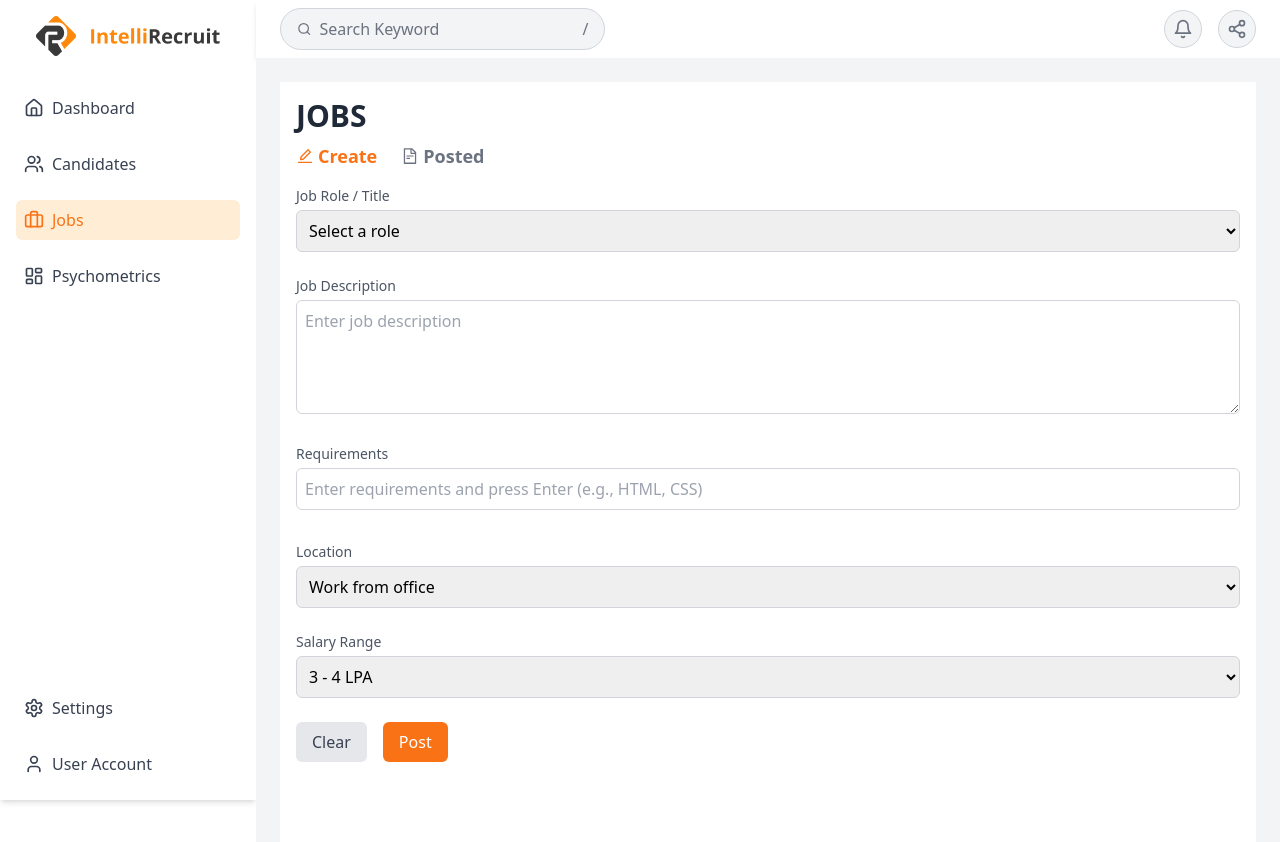
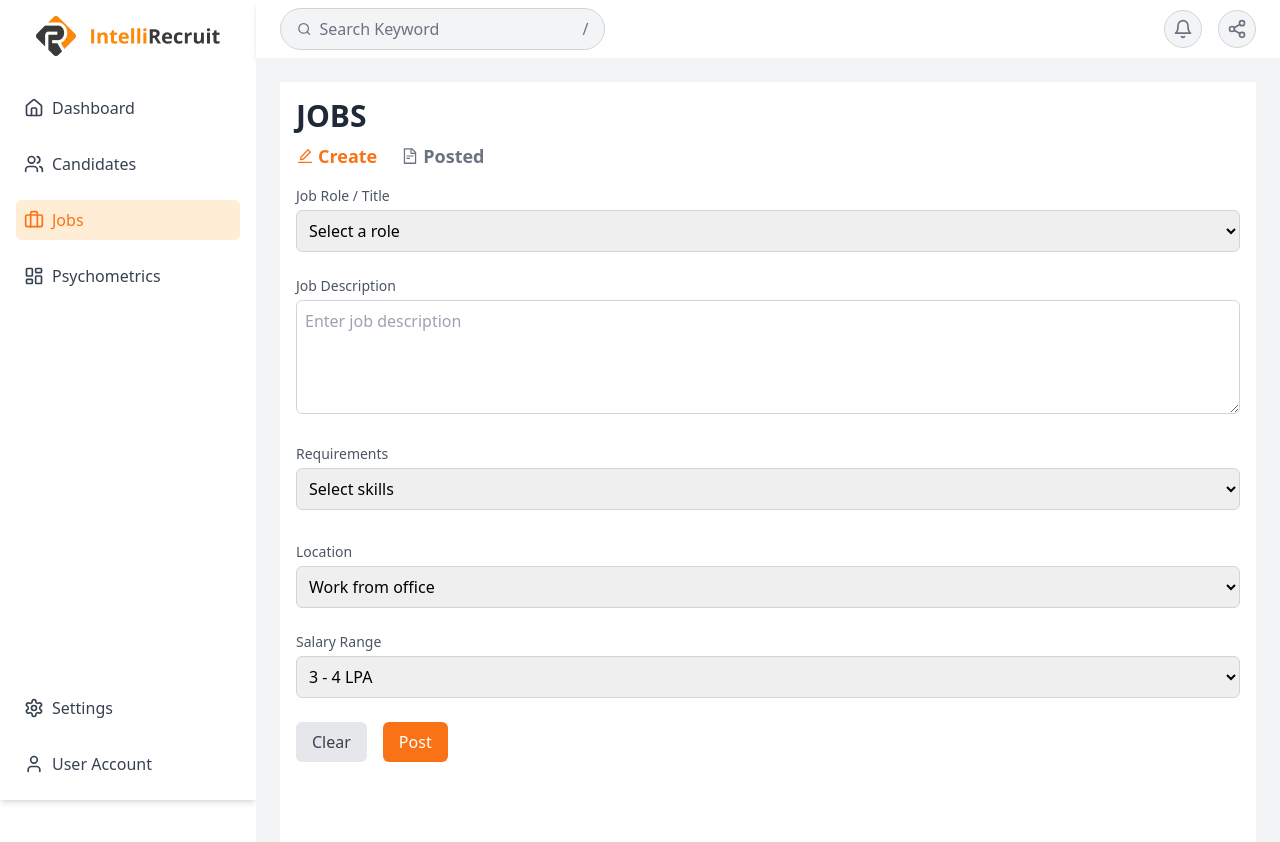
Before and after one commit to roxzdurai/Intel2, a React (Vite) app: page /jobs in a window 1280 px wide. Shown: the top 842 px of the page. Built offline with nearby package versions, Linux system fonts and the light colour scheme.

Commit message:
Update JobPosting.tsx

```diff
--- a/src/components/JobPosting.tsx
+++ b/src/components/JobPosting.tsx
@@ -15,30 +15,46 @@ const JobPosting: React.FC = () => {
   const [activeTab, setActiveTab] = useState<'create' | 'posted'>('create');
   const [jobTitle, setJobTitle] = useState('');
   const [jobDescription, setJobDescription] = useState('');
-  const [skillInput, setSkillInput] = useState('');
   const [skills, setSkills] = useState<string[]>([]);
   const [location, setLocation] = useState('Work from office');
   const [salaryRange, setSalaryRange] = useState('3 - 4 LPA');
   const [postedJobs, setPostedJobs] = useState<Job[]>([]);
 
-  // Handle enter key press for adding skills
-  const handleKeyDown = (e: React.KeyboardEvent<HTMLInputElement>) => {
-    if (e.key === 'Enter' && skillInput.trim() !== '') {
-      e.preventDefault(); // Prevent form submission on Enter key
-      if (!skills.includes(skillInput.trim())) {
-        setSkills([...skills, skillInput.trim()]); // Add skill to the list
-      }
-      setSkillInput(''); // Clear the input after adding the skill
+  // Predefined skills list for the dropdown
+  const predefinedSkills = [
+    'HTML',
+    'CSS',
+    'JavaScript',
+    'React',
+    'Node.js',
+    'Python',
+    'Java',
+    'C++',
+    'SQL',
+    'AWS',
+    'Docker',
+    'Kubernetes',
+    'DevOps',
+    'Git',
+    'TypeScript',
+
+  ];
+
+  // Handle skill selection from dropdown
+  const handleSkillSelect = (e: React.ChangeEvent<HTMLSelectElement>) => {
+    const selectedSkill = e.target.value;
+    if (selectedSkill && !skills.includes(selectedSkill)) {
+      setSkills([...skills, selectedSkill]); // Add the skill to the list
     }
   };
 
-  // Remove a skill
+  // Remove a skill from the list
   const removeSkill = (index: number) => {
     const updatedSkills = skills.filter((_, i) => i !== index);
     setSkills(updatedSkills);
   };
 
-  // Handle form submission and add new job to postedJobs array
+  // Handle form submission to add a new job
   const handlePostJob = () => {
     if (jobTitle && jobDescription) {
       const newJob: Job = {
@@ -47,19 +63,19 @@ const JobPosting: React.FC = () => {
         skills,
         location,
         salaryRange,
-        datePosted: new Date().toLocaleDateString(), // Use current date for the job post
+        datePosted: new Date().toLocaleDateString(),
         applicants: Math.floor(Math.random() * 100) + 1, // Random applicants for demo purposes
       };
-      setPostedJobs([...postedJobs, newJob]); // Add the new job to the list of posted jobs
-      setActiveTab('posted'); // Switch to Posted tab
-      resetForm(); // Clear form inputs
+      setPostedJobs([...postedJobs, newJob]);
+      setActiveTab('posted');
+      resetForm(); // Clear the form after posting
     }
   };
 
+  // Reset form fields
   const resetForm = () => {
     setJobTitle('');
     setJobDescription('');
-    setSkillInput('');
     setSkills([]);
     setLocation('Work from office');
     setSalaryRange('3 - 4 LPA');
@@ -67,10 +83,8 @@ const JobPosting: React.FC = () => {
 
   return (
     <div className="min-h-screen bg-white p-4">
-      {/* Header with JOBS title */}
       <div className="mb-4">
         <h1 className="text-3xl font-bold text-gray-800">JOBS</h1>
-        {/* Create and Posted buttons under the title */}
         <div className="flex items-center mt-2">
           <button
             onClick={() => setActiveTab('create')}
@@ -91,12 +105,9 @@ const JobPosting: React.FC = () => {
         </div>
       </div>
 
-      {/* Conditional rendering based on the selected tab */}
       {activeTab === 'create' ? (
         <div className="max-w-full" style={{ textAlign: 'left' }}>
-          {/* Form aligned to the left */}
           <form className="space-y-6" onSubmit={(e) => e.preventDefault()}>
-            {/* Job Role / Title */}
             <div className="text-left">
               <label htmlFor="jobTitle" className="block text-sm font-medium text-gray-600">
                 Job Role / Title
@@ -113,7 +124,6 @@ const JobPosting: React.FC = () => {
               </select>
             </div>
 
-            {/* Job Description */}
             <div className="text-left">
               <label htmlFor="jobDescription" className="block text-sm font-medium text-gray-600">
                 Job Description
@@ -128,20 +138,28 @@ const JobPosting: React.FC = () => {
               />
             </div>
 
-            {/* Requirements / Skills */}
+            {/* Skills Dropdown */}
             <div className="text-left">
               <label htmlFor="requirements" className="block text-sm font-medium text-gray-600">
                 Requirements
               </label>
-              <input
+              <select
                 id="requirements"
-                type="text"
-                value={skillInput}
-                onChange={(e) => setSkillInput(e.target.value)}
-                onKeyDown={handleKeyDown}
+                value=""
+                onChange={handleSkillSelect}
                 className="w-full mt-1 p-2 border border-gray-300 rounded-md focus:ring focus:ring-orange-500 focus:border-orange-500"
-                placeholder="Enter requirements and press Enter (e.g., HTML, CSS)"
-              />
+              >
+                <option value="" disabled>
+                  Select skills
+                </option>
+                {predefinedSkills.map((skill, index) => (
+                  <option key={index} value={skill}>
+                    {skill}
+                  </option>
+                ))}
+              </select>
+
+              {/* Render selected skills */}
               <div className="flex gap-2 mt-2 flex-wrap">
                 {skills.map((skill, index) => (
                   <span
@@ -161,7 +179,6 @@ const JobPosting: React.FC = () => {
               </div>
             </div>
 
-            {/* Location */}
             <div className="text-left">
               <label htmlFor="location" className="block text-sm font-medium text-gray-600">
                 Location
@@ -177,7 +194,6 @@ const JobPosting: React.FC = () => {
               </select>
             </div>
 
-            {/* Salary Range */}
             <div className="text-left">
               <label htmlFor="salaryRange" className="block text-sm font-medium text-gray-600">
                 Salary Range
@@ -190,10 +206,10 @@ const JobPosting: React.FC = () => {
               >
                 <option value="3 - 4 LPA">3 - 4 LPA</option>
                 <option value="4 - 5 LPA">4 - 5 LPA</option>
+                <option value="More than 5 LPA"> More than 5 LPA</option>
               </select>
             </div>
 
-            {/* Buttons */}
             <div className="flex gap-4 mt-6">
               <button
                 type="button"
@@ -217,23 +233,21 @@ const JobPosting: React.FC = () => {
           <div className="grid grid-cols-1 md:grid-cols-2 lg:grid-cols-3 gap-6">
             {postedJobs.map((job, index) => (
               <div key={index} className="border border-gray-300 p-4 rounded-md shadow-md">
-                <h3 className="text-xl font-semibold text-gray-800">{job.jobTitle}</h3>
-                <p className="text-sm text-gray-600 mt-1">{job.datePosted}</p>
-                <p className="text-gray-700 mt-2">{job.jobDescription}</p>
-                <div className="mt-4">
-                  <h4 className="text-sm font-medium text-gray-600">Requirements</h4>
-                  <ul className="list-disc list-inside mt-1">
-                    {job.skills.map((skill, i) => (
-                      <li key={i} className="text-gray-700 text-sm">
-                        {skill}
-                      </li>
-                    ))}
-                  </ul>
+                <h3 className="text-xl font-semibold text-gray-800 mb-2">{job.jobTitle}</h3>
+                <p className="text-gray-600 mb-2">{job.jobDescription}</p>
+                <div className="flex flex-wrap gap-2 mb-2">
+                  {job.skills.map((skill, skillIndex) => (
+                    <span
+                      key={skillIndex}
+                      className="px-2 py-1 bg-orange-100 text-orange-800 rounded-md text-sm"
+                    >
+                      {skill}
+                    </span>
+                  ))}
                 </div>
-                <div className="flex justify-between mt-4">
-                  <span className="text-gray-600 text-sm">{job.location}</span>
-                  <span className="text-gray-600 text-sm">Applicants: {job.applicants}</span>
-                </div>
+                <p className="text-gray-500 text-sm mb-1">Location: {job.location}</p>
+                <p className="text-gray-500 text-sm mb-1">Salary: {job.salaryRange}</p>
+                <p className="text-gray-400 text-sm">Posted on: {job.datePosted}</p>
               </div>
             ))}
           </div>
```
